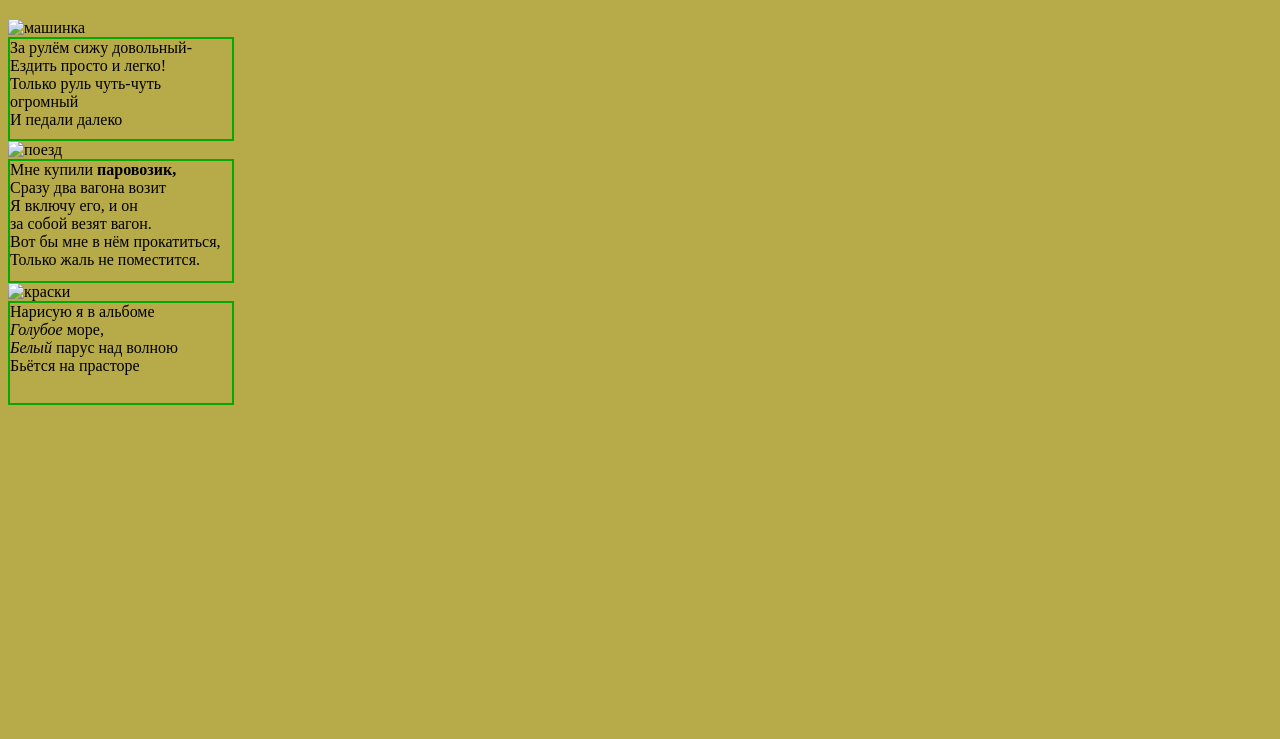
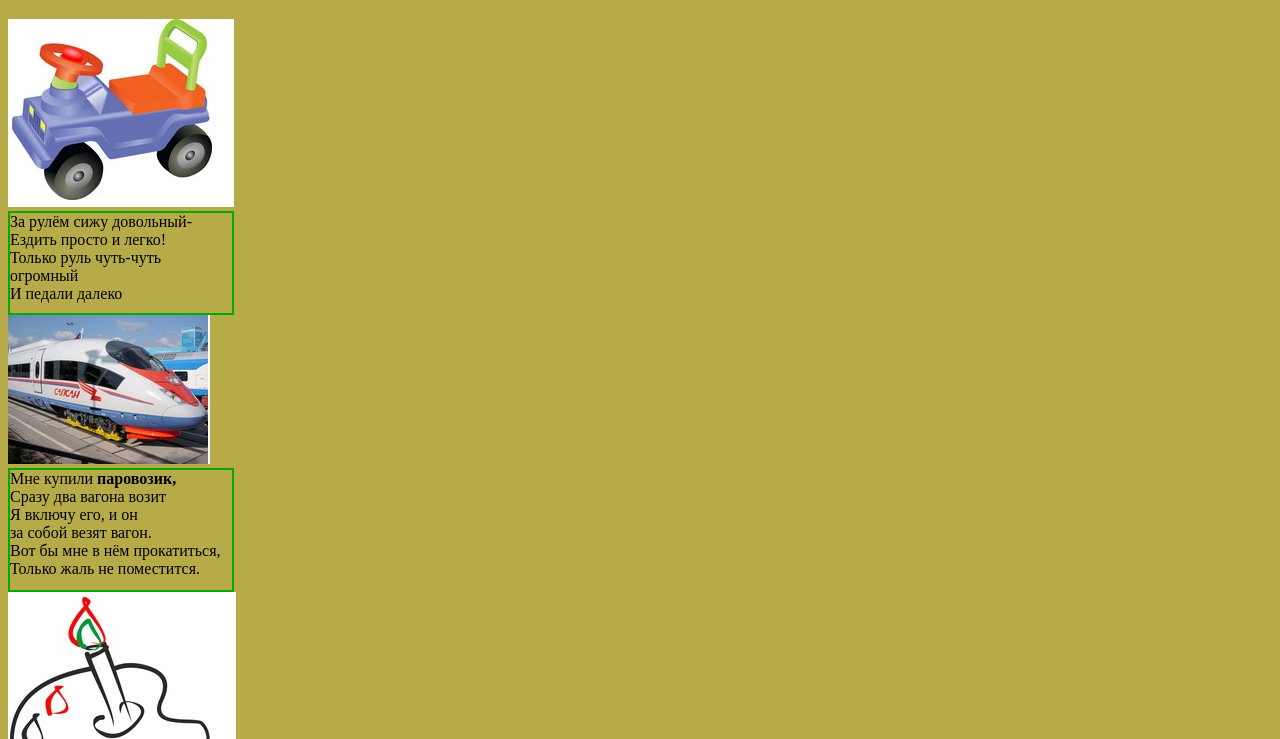
Before and after one commit to Aliaksandr1988/Homeworks, a plain HTML site: page homework2/CHILDBOOK/childbook.html in a window 1280 px wide. Shown: the part 61-800 px from the top of the page. Drawn offline with Linux system fonts and the light colour scheme.

Commit message:
adress change

```diff
--- a/homework2/CHILDBOOK/childbook.html
+++ b/homework2/CHILDBOOK/childbook.html
@@ -3,7 +3,7 @@
    <head>
       <meta charset="utf-8">
       <title> Childbook </title>
-      <link rel="icon" href="../CHILDBOOK/jpg/ico.png" type="image/png"/>
+      <link rel="icon" href="/homework2/CHILDBOOK/jpg/ico.png" type="image/png"/>
       <link rel="stylesheet" href="../CHILDBOOK/childbook.css"type="text/css"/>
       <style>
         body{
@@ -13,15 +13,15 @@
    </head>
    <body>
 <h1 class="green">CHILDBOOK</h1>
-<img src="/html/CHILDBOOK/jpg/car.jpg"alt="машинка"title="машинка">
+<img src="/homework2/CHILDBOOK/jpg/car.jpg"alt="машинка"title="машинка">
     <div class="carblok" style="width: 222px;height: 100px;border: 2px solid rgb(6, 169, 3);overflow: hidden;">
        <span class="cartext">За рулём сижу довольный-<br>Ездить просто и легко!<br>Только руль чуть-чуть огромный<br>И педали далеко</span>
     </div>
-<img src="/html/CHILDBOOK/jpg/train.jpg"alt="поезд"title="поезд">
+<img src="/homework2/CHILDBOOK/jpg/train.jpg"alt="поезд"title="поезд">
     <div class="trainblock" style="width: 222px;height: 120px;border: 2px solid rgb(6, 169, 3);overflow: hidden;">
       <span class="traintext">Мне купили <b>паровозик,</b><br>Сразу два вагона возит<br>Я включу его, и он<br>за собой везят вагон.<br>Вот бы мне в нём прокатиться,<br>Только жаль не поместится.</span>
     </div>
-<img src="/html/CHILDBOOK/jpg/paint.jpg"alt="краски"title="краски">
+<img src="/homework2/CHILDBOOK/jpg/paint.jpg"alt="краски"title="краски">
     <div class="paintblock" style="width: 222px;height: 100px;border: 2px solid rgb(6, 169, 3);overflow: hidden;">
       <span class="painttext">Нарисую я в альбоме<br><i>Голубое </i>море,<br><i>Белый </i>парус над волною<br>Бьётся на прасторе</span>
    </div>
```
